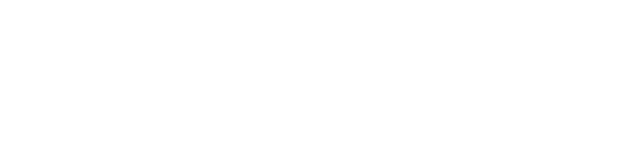
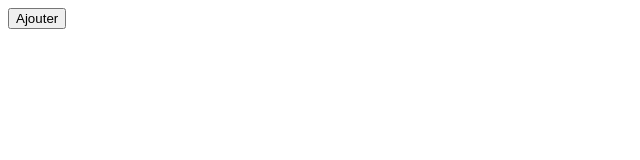
Before and after one commit to OTMANIS/gitRevision, a plain HTML site: page crud.html in a window 1280 px wide. Shown: the whole page, without its empty margins (0-640 px from the left). Drawn offline with Linux system fonts and the light colour scheme.

Commit message:
Update crud.html

```diff
--- a/crud.html
+++ b/crud.html
@@ -6,6 +6,6 @@
     <title>Document</title>
 </head>
 <body>
-
+<button>Ajouter</button>
 </body>
 </html>
```
